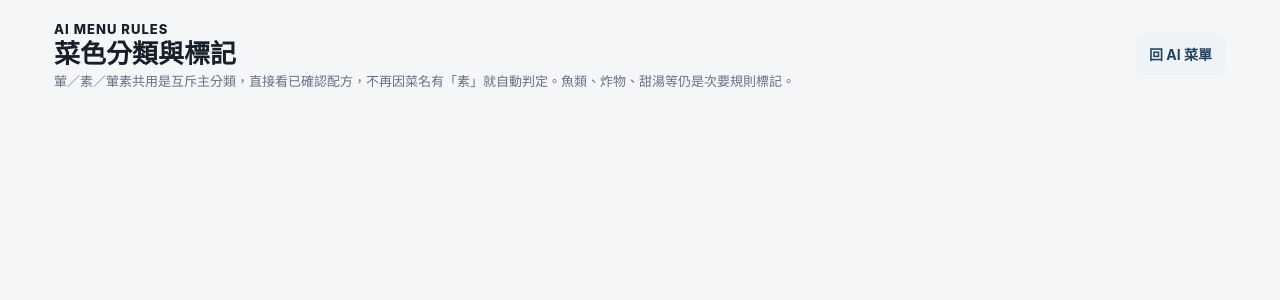
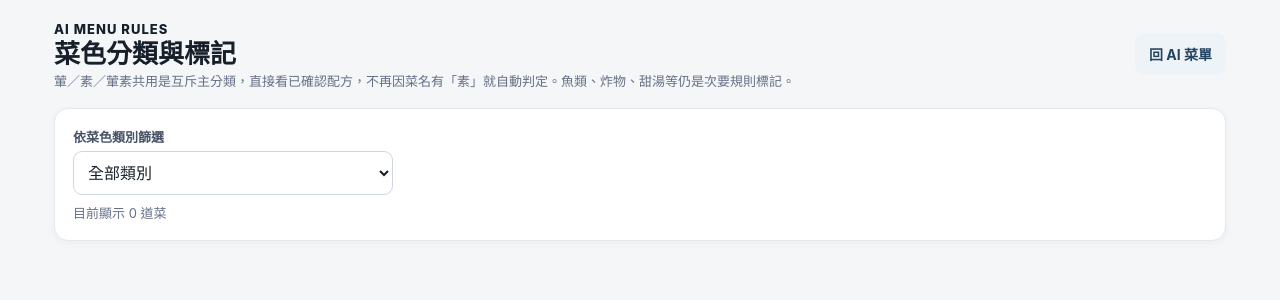
Before and after one commit to jiayou726/attendance, a Flask app: page /admin/order-tool/recipe-tags in a window 1280 px wide. Shown: the part 66-366 px from the top of the page. Run offline with Flask 3, Linux system fonts and the light colour scheme; data that the repository does not hold is empty.

Commit message:
Add category filter to recipe tags page

```diff
--- a/templates/kitchen/recipe_tags.html
+++ b/templates/kitchen/recipe_tags.html
@@ -9,8 +9,27 @@
   </div>
   <a class="btn secondary" href="{{ url_for('order_tool.ai_menu_index') }}">回 AI 菜單</a>
 </div>
+
+<div class="card" style="margin-bottom:16px">
+  <div class="field" style="max-width:320px">
+    <label for="recipe-category-filter">依菜色類別篩選</label>
+    <select id="recipe-category-filter">
+      <option value="">全部類別</option>
+      <option value="主食">主食</option>
+      <option value="主菜">主菜</option>
+      <option value="副菜">副菜</option>
+      <option value="青菜">青菜</option>
+      <option value="湯品">湯品</option>
+      <option value="點心">點心</option>
+      <option value="其他">其他</option>
+    </select>
+  </div>
+  <div id="recipe-filter-count" class="muted" style="margin-top:8px"></div>
+</div>
+
+<div id="recipe-tag-list">
 {% for row in rows %}
-<form class="card" method="post">
+<form class="card recipe-tag-card" data-category="{{ row.recipe.category or '其他' }}" method="post">
   <input type="hidden" name="_csrf_token" value="{{ csrf_token() }}">
   <input type="hidden" name="recipe_id" value="{{ row.recipe.id }}">
   <h3>{{ row.recipe.name }} <span class="muted">{{ row.recipe.category or '未分類' }}</span></h3>
@@ -30,4 +49,27 @@
   <br><button class="btn secondary">儲存這道菜</button>
 </form>
 {% endfor %}
+</div>
+
+<script>
+(function () {
+  const select = document.getElementById('recipe-category-filter');
+  const cards = Array.from(document.querySelectorAll('.recipe-tag-card'));
+  const count = document.getElementById('recipe-filter-count');
+
+  function applyFilter() {
+    const category = select.value;
+    let visible = 0;
+    cards.forEach((card) => {
+      const show = !category || card.dataset.category === category;
+      card.style.display = show ? '' : 'none';
+      if (show) visible += 1;
+    });
+    count.textContent = `目前顯示 ${visible} 道菜`;
+  }
+
+  select.addEventListener('change', applyFilter);
+  applyFilter();
+})();
+</script>
 {% endblock %}
```
